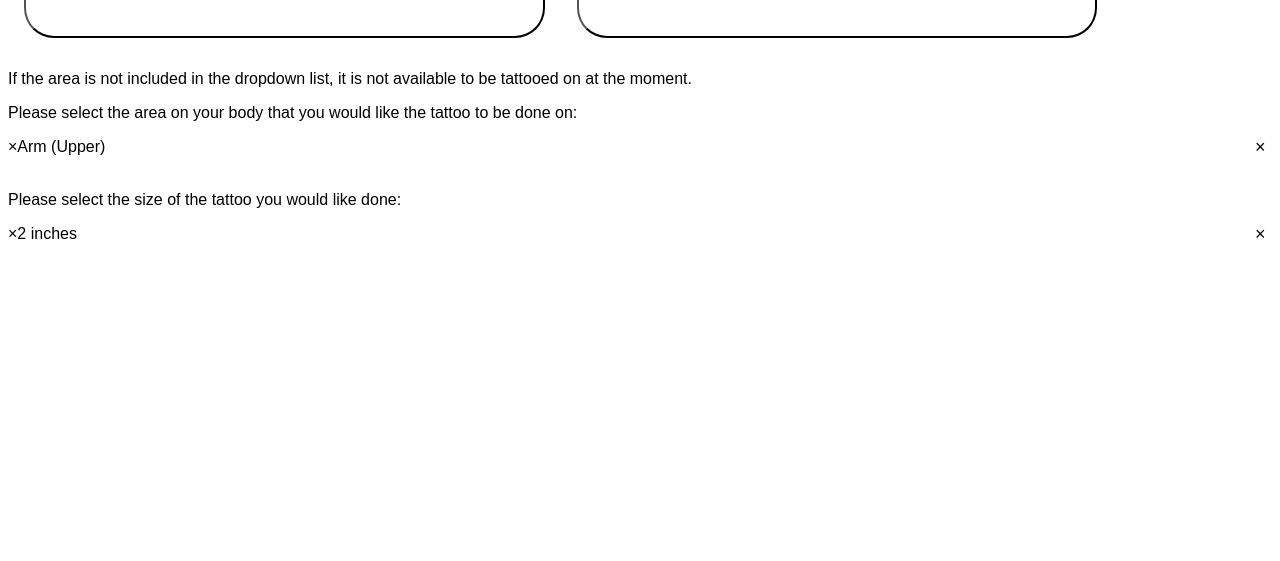
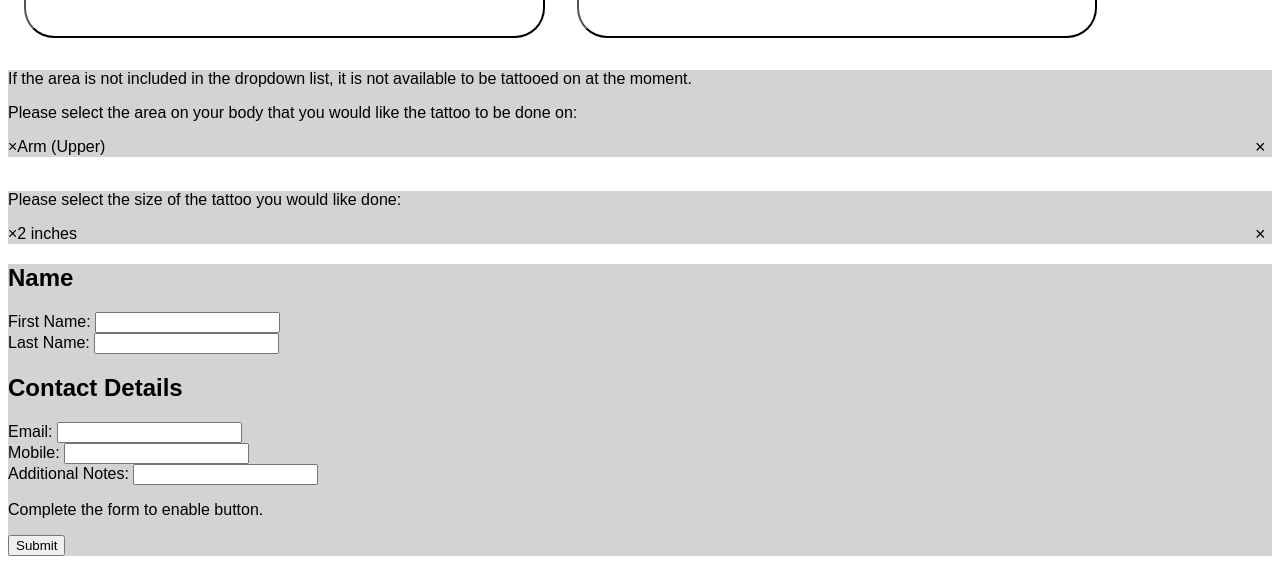
Before and after one commit to d-atienza/angular-tattoo-booking, an Angular app: page / in a window 1280 px wide. Shown: the part 778-1339 px from the top of the page. Before the commit the page ends 1030 px from the top, so only its background shows below. Built offline with nearby package versions, Linux system fonts and the light colour scheme; grey boxes are pictures that could not be loaded.

Commit message:
adding initial form details component & random css

```diff
--- a/src/app/app.component.html
+++ b/src/app/app.component.html
@@ -9,3 +9,7 @@
 <section>
   <app-tattoo-details></app-tattoo-details>
 </section>
+
+<section>
+  <app-form-details></app-form-details>
+</section>
--- a/src/app/app.component.ts
+++ b/src/app/app.component.ts
@@ -2,10 +2,11 @@ import { Component } from '@angular/core';
 import { TattooGalleryComponent } from './tattoo-gallery/tattoo-gallery.component';
 import { TattooDesignOptions } from './tattoo-gallery';
 import { TattooDetailsComponent } from './tattoo-details/tattoo-details.component';
+import { FormDetailsComponent } from './form-details/form-details.component';
 
 @Component({
   selector: 'app-root',
-  imports: [TattooGalleryComponent, TattooDetailsComponent],
+  imports: [TattooGalleryComponent, TattooDetailsComponent,FormDetailsComponent],
   templateUrl: './app.component.html',
   styleUrl: './app.component.css'
 })
--- /dev/null
+++ b/src/app/form-details/form-details.component.css
@@ -0,0 +1,3 @@
+.form-details {
+   background-color: lightgray;
+}
--- /dev/null
+++ b/src/app/form-details/form-details.component.html
@@ -0,0 +1,33 @@
+<div class="form-details">
+<form [formGroup]="profileForm" (ngSubmit)="onSubmit()">
+    <h2>Name</h2>
+    <div>
+    <label for="firstName">First Name: </label>
+    <input id="firstName" type="text" formControlName="firstName" />
+    </div>
+    <div>
+    <label for="lastName">Last Name: </label>
+    <input id="lastName" type="text" formControlName="lastName" />
+    </div>
+
+    <div formGroupName="contact">
+        <h2>Contact Details</h2>
+        <div>
+        <label for="email">Email: </label>
+        <input id="email" type="text" formControlName="email" />
+        </div>
+        <div>
+        <label for="mobile">Mobile: </label>
+        <input id="mobile" type="text" formControlName="mobile" />
+        </div>
+      </div>
+
+    <div>
+    <label for="additionalNotes">Additional Notes: </label>
+    <input id="additionalNotes" type="text" formControlName="additionalNotes" />
+    </div>
+
+    <p>Complete the form to enable button.</p>
+    <button type="submit" [disabled]="!profileForm.valid">Submit</button>
+  </form>
+  </div>
--- /dev/null
+++ b/src/app/form-details/form-details.component.ts
@@ -0,0 +1,27 @@
+import { Component } from '@angular/core';
+import {FormGroup, FormControl, ReactiveFormsModule} from '@angular/forms';
+
+@Component({
+  selector: 'app-form-details',
+  imports: [ReactiveFormsModule],
+  templateUrl: './form-details.component.html',
+  styleUrl: './form-details.component.css'
+})
+export class FormDetailsComponent {
+  profileForm = new FormGroup({
+    firstName: new FormControl(''),
+    lastName: new FormControl(''),
+    contact: new FormGroup({
+      email: new FormControl(''),
+      mobile: new FormControl(''),
+    }),
+    additionalNotes: new FormControl(''),
+  });
+
+
+
+  onSubmit() {
+    // TODO: Use EventEmitter with form value
+    console.warn(this.profileForm.value);
+  }
+}
--- a/src/app/tattoo-details/tattoo-details.component.css
+++ b/src/app/tattoo-details/tattoo-details.component.css
@@ -1,5 +1,3 @@
 .dropdown-selection {
-    border-color: black;
-    border: 0.5rem;
-    border-radius: 2rem;
+    background-color: lightgray;
 }
```
Also changed, not shown: 1 other file (tests, documents, lock files or other folders).
